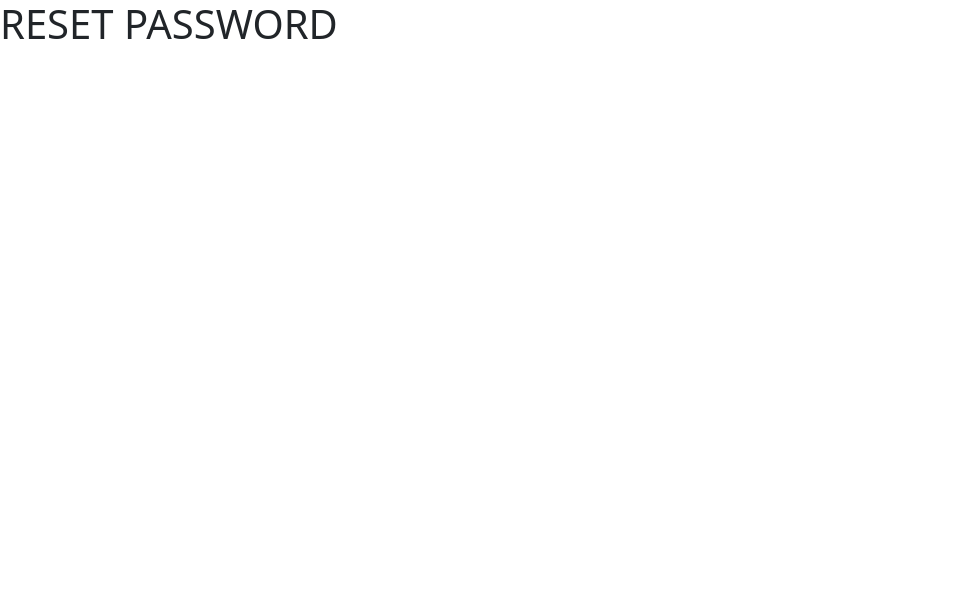
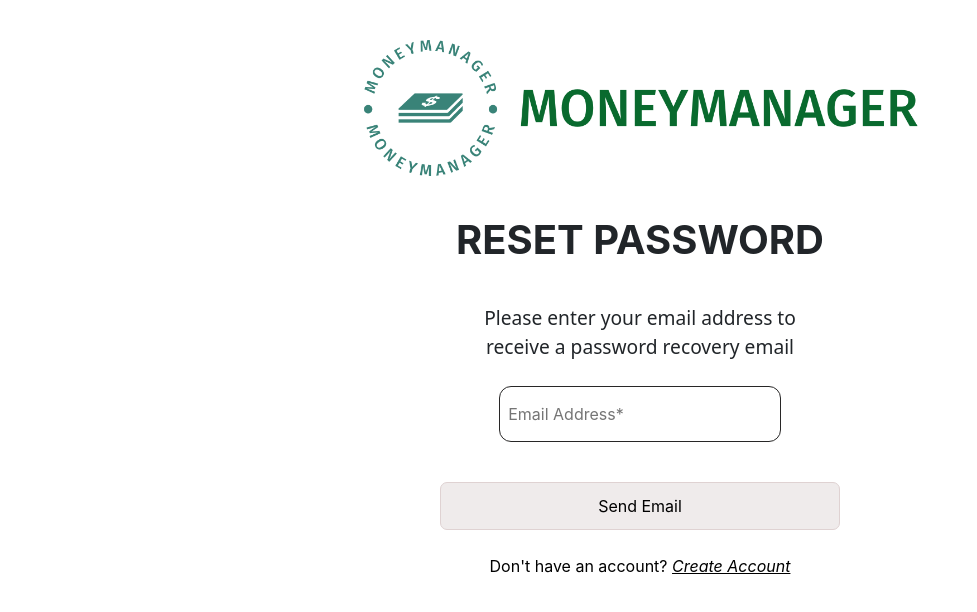
Before and after one commit to michelleangelac/MoneyManager, a React (Vite) app: page /resetpassword in a window 1280 px wide. Shown: the top 612 px of the page, without its empty margins (0-977 px from the left). Built offline with nearby package versions, Linux system fonts and the light colour scheme.

Commit message:
home page frontend

```diff
--- a/package.json
+++ b/package.json
@@ -14,7 +14,9 @@
     "firebase": "^9.23.0",
     "react": "^18.2.0",
     "react-bootstrap": "^2.8.0",
+    "react-datepicker": "^4.16.0",
     "react-dom": "^18.2.0",
+    "react-firebase-hooks": "^5.1.1",
     "react-hook-form": "^7.45.1",
     "react-icons": "^4.10.1",
     "react-router-dom": "^6.14.0"
--- a/src/pages/Home.tsx
+++ b/src/pages/Home.tsx
@@ -1,15 +1,58 @@
 import CSS from 'csstype';
 import Header from '../components/Header';
+import DatePicker from 'react-datepicker'
+import "react-datepicker/dist/react-datepicker.css";
+import { useState } from 'react';
+import { FaPlus } from 'react-icons/fa'
+import { MdOutlineKeyboardArrowRight, MdOutlineKeyboardArrowLeft } from 'react-icons/md'
+import { Button, Container, Row, Col } from 'react-bootstrap';
 
-const container: CSS.Properties = {
-    width: '100%'
+const hr: CSS.Properties = {
+    color:'#899499'
 }
 
-function Home() {
+const Home = () => {
+    const [startDate, setStartDate] = useState(new Date());
+
     return (
-        <div style={container}>
+        <div style={{ fontFamily:'Inter', textAlign:'center' }}>
             <Header/>
-            <h1>Home</h1>
+            {/* <button style={{ border:'none', backgroundColor:'inherit', marginRight:'10vh' }}>
+                <MdOutlineKeyboardArrowLeft size={45}/>
+            </button> */}
+            <DatePicker
+                selected={startDate}
+                onChange={(date) => setStartDate(date)}
+                dateFormat="MMMM yyyy"
+                customInput={<input id='datepickerInput' style={{ border:'none', textAlign:'center', fontSize:'1.3em', marginTop:'5vh', fontFamily:'Inter'  }} />}
+                showMonthYearPicker
+            />
+            <hr style={hr}></hr>
+            {/* <button style={{ border:'none', backgroundColor:'inherit', marginLeft:'20vh' }}>
+                <MdOutlineKeyboardArrowRight size={45}/>
+            </button><br></br> */}
+            <Container>
+                <Row>
+                    <Col>
+                        <span>Income</span><br></br>
+                        <span style={{ color:'#42B4E5' }}>$100</span>
+                    </Col>
+                    <Col>
+                        <span>Expense</span><br></br>
+                        <span style={{ color:'#E55C5C' }}>$100</span>
+                    </Col>
+                    <Col>
+                        <span>Balance</span><br></br>
+                        <span>$100</span>
+                    </Col>
+                </Row>
+            </Container>
+            <hr style={hr}></hr>
+            <Button variant='secondary' size='lg' style={{ position:'absolute', right:'2vw', bottom:'4vh' }}>
+                <FaPlus
+                    style={{ color:'white', fontSize:'1.25em' }}
+                />
+            </Button>
         </div>
     )
 }
--- a/src/pages/Profile.tsx
+++ b/src/pages/Profile.tsx
@@ -141,7 +141,6 @@ const Profile = () => {
             (snapshot) => {
                 const percent = Math.round((snapshot.bytesTransferred / snapshot.totalBytes) * 100);
                 setPercent(percent);
-                console.log(percent)
             },
             (err) => {
                 console.log(err)
--- a/src/pages/ResetPassword.tsx
+++ b/src/pages/ResetPassword.tsx
@@ -1,6 +1,89 @@
+import logo from '../assets/logo.png'
+import CSS from 'csstype'
+import { useState, useEffect } from 'react'
+import { NavLink, useNavigate } from 'react-router-dom'
+import { sendPasswordResetEmail } from 'firebase/auth'
+import { auth } from '../auth/firebase'
+import { useAuthState } from "react-firebase-hooks/auth";
 
-function ResetPassword() {
-    return <h1>RESET PASSWORD</h1>
+const imgStyles: CSS.Properties = {
+    display: 'block',
+    marginLeft: 'auto',
+    marginRight: 'auto',
+    marginTop: '5vh',
+    marginBottom: '5vh',
+    height: '17vh'
+}
+
+const h1Styles: CSS.Properties = {
+    textAlign: 'center',
+    marginBottom: '5vh',
+    fontWeight: 'bold',
+    fontFamily: 'Inter'
+}
+
+const formStyles: CSS.Properties = {
+    textAlign: 'center'
+}
+
+const inputStyles: CSS.Properties = {
+    marginBottom: '2vh',
+    borderRadius: '12px',
+    width: '22%',
+    height: '7vh',
+    padding: '1vh',
+    border: '1px solid #282727',
+    fontFamily: 'Inter'
+}
+
+const divStyles: CSS.Properties = {
+    color: 'black',
+    fontFamily: 'Inter'
+}
+
+const btnStyles: CSS.Properties = {
+    width: '50vh',
+    height: '6vh',
+    borderRadius: '7px',
+    margin: '3vh 0 3vh 0',
+    fontFamily: 'Inter',
+    backgroundColor: '#EFEBEB',
+    border: '1px solid #DFD2D2'
+}
+
+const ResetPassword = () => {
+    const navigate = useNavigate();
+    const [email, setEmail] = useState('');
+
+    const sendPasswordReset = async () => {
+        try {
+          await sendPasswordResetEmail(auth, email);
+          alert("Password reset link sent!");
+          navigate('/')
+        } catch (err) {
+          console.error(err);
+          alert(err);
+        }
+    }
+
+    return (
+        <div>
+            <img src={logo} style={imgStyles}></img>
+            <h1 style={h1Styles}>RESET PASSWORD</h1>
+            <div style={{ textAlign:'center', fontSize:'1.2em' }}>Please enter your email address to</div>
+            <div style={{ textAlign:'center', fontSize:'1.2em', marginBottom:'3vh' }}>receive a password recovery email</div>
+            <form style={formStyles}>
+                <input
+                    style={inputStyles}
+                    type='email' required
+                    placeholder='Email Address*'
+                    onChange={(e) => setEmail(e.target.value)}>
+                </input><br></br>
+                <button style={btnStyles} type='button' onClick={sendPasswordReset}>Send Email</button><br></br>
+                <div style={divStyles}>Don't have an account? <NavLink style={divStyles} to="/signup"><i>Create Account</i></NavLink></div>
+            </form>
+        </div>
+    );
 }
 
 export default ResetPassword;
```
Also changed, not shown: 1 other file (tests, documents, lock files or other folders).
